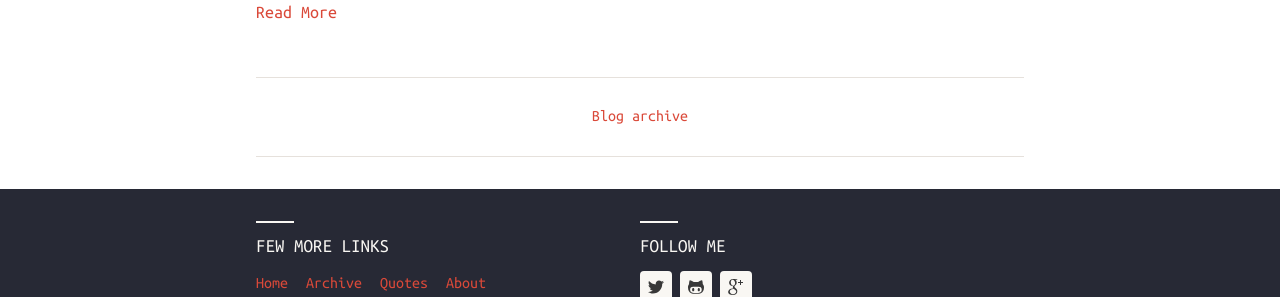
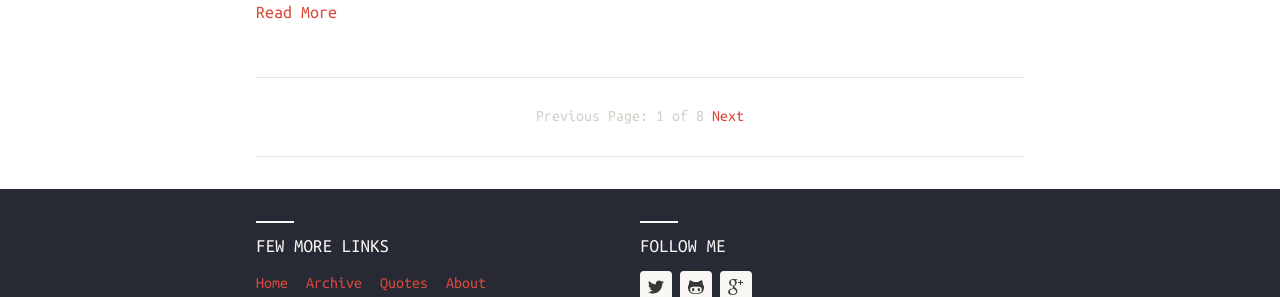
Before and after one commit to arminc/arminc.github.io, a Jekyll site: the page built from index.html, in a window 1280 px wide and 900 px high, scrolled down 2797 px. Shown: the part 530-827 px from the top of the window. Built offline with Jekyll 4.4.1, drawn with Linux system fonts in a browser that asks for light colours; nearby versions of some CDN libraries; the list of posts is cut into pages by our own code.

Commit message:
add paginations

```diff
--- a/_config.yml
+++ b/_config.yml
@@ -36,3 +36,5 @@
 sass:
     sass_dir: assets/css/_sass
     style: :compressed
+
+paginate: 10
--- a/index.html
+++ b/index.html
@@ -3,7 +3,7 @@
 ---
 <div id="home" class="page-content wc-container">
 	<div class="posts">
-  		{% for post in site.posts limit:10 %}
+		{% for post in paginator.posts %}
 			<div class="post">
   			<h3 class="post-title">
 		      <a href="{{ post.url | prepend: site.baseurl | prepend: site.url }}">
@@ -24,6 +24,18 @@
 		{% endfor %}
 	</div>
 	<div class="post-footer">
-		<div class="column-full"><a href="{{ '/archive' | prepend: site.baseurl | prepend: site.url }}">Blog archive</a></div>
+		<div class="column-full">
+      {% if paginator.previous_page %}
+        <a href="{{ paginator.previous_page_path }}" class="previous">Previous</a>
+      {% else %}
+        <span class="previous">Previous</span>
+      {% endif %}
+      <span class="page_number ">Page: {{ paginator.page }} of {{ paginator.total_pages }}</span>
+      {% if paginator.next_page %}
+        <a href="{{ paginator.next_page_path }}" class="next">Next</a>
+      {% else %}
+        <span class="next ">Next</span>
+      {% endif %}
     </div>
 	</div>
+</div>
```
Also changed, not shown: README.md. Lines whose indentation alone changed are shown as unchanged.
